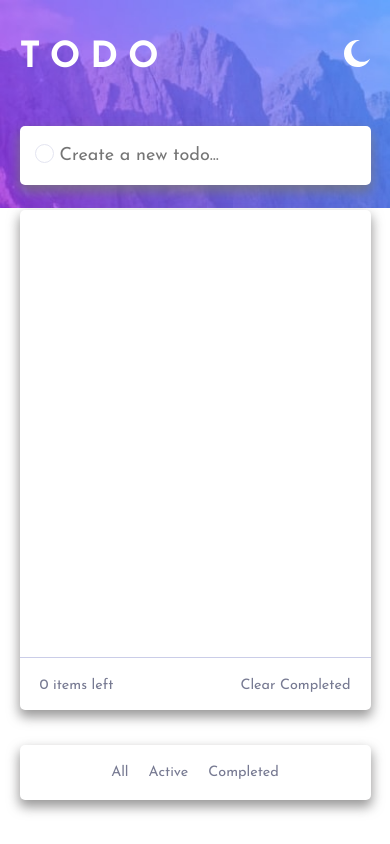
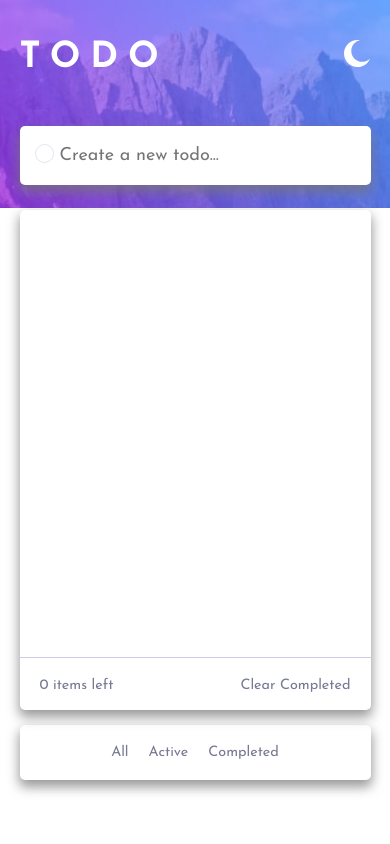
Before and after one commit to nico-ortiz/todo-app, an Angular app: page / in a window 390 px wide. Built offline with nearby package versions, Linux system fonts and the light colour scheme.

Commit message:
Fix height of options container for mobile resolution

```diff
--- a/src/app/container/task-list/task-list.component.css
+++ b/src/app/container/task-list/task-list.component.css
@@ -179,7 +179,7 @@
     .task-list .controls-btns-mobile {
         display: block;
         position: absolute;
-        bottom: -90px;
+        bottom: -70px;
         width: 100%;
         margin: 0 auto;
 
```
